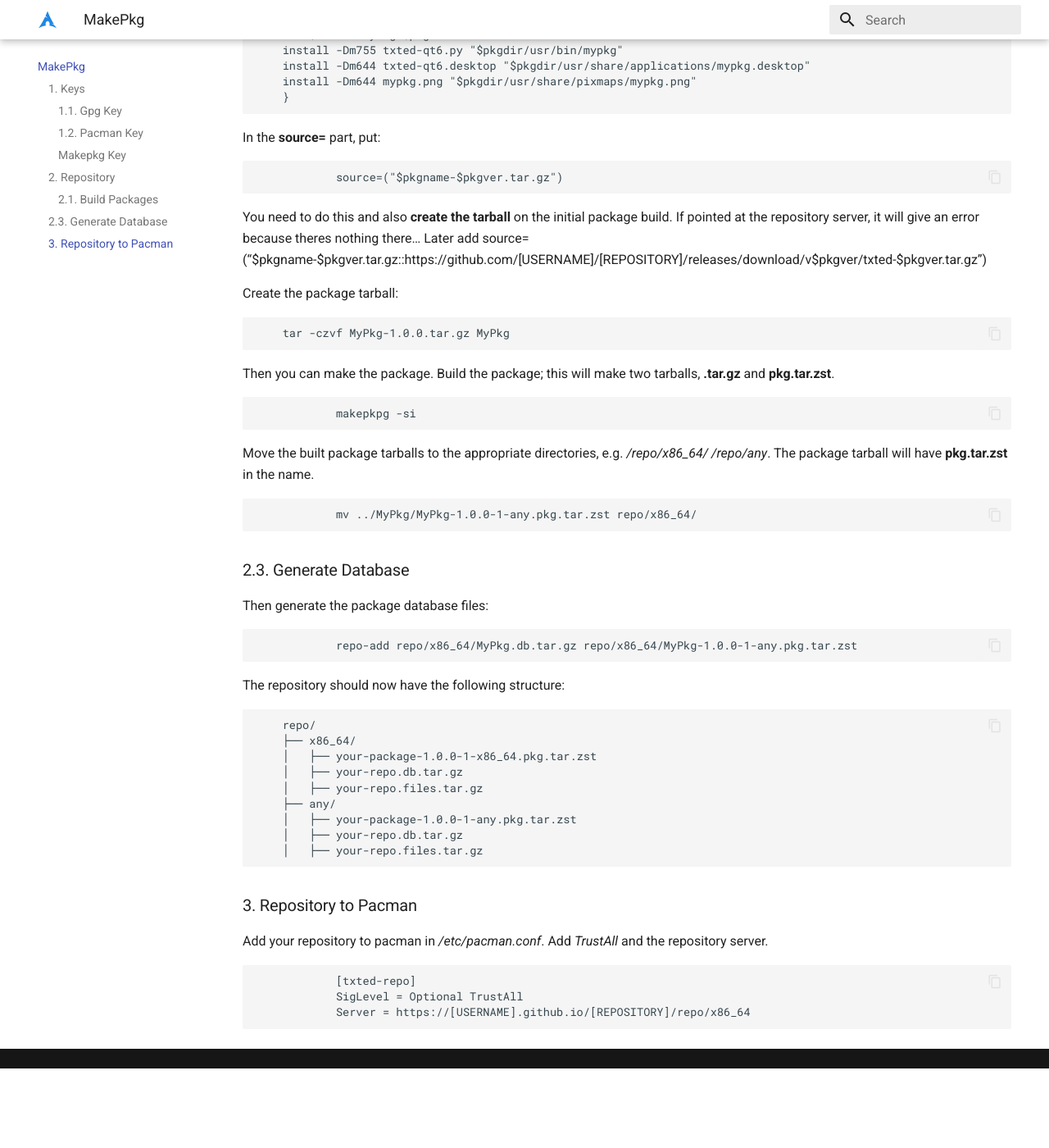
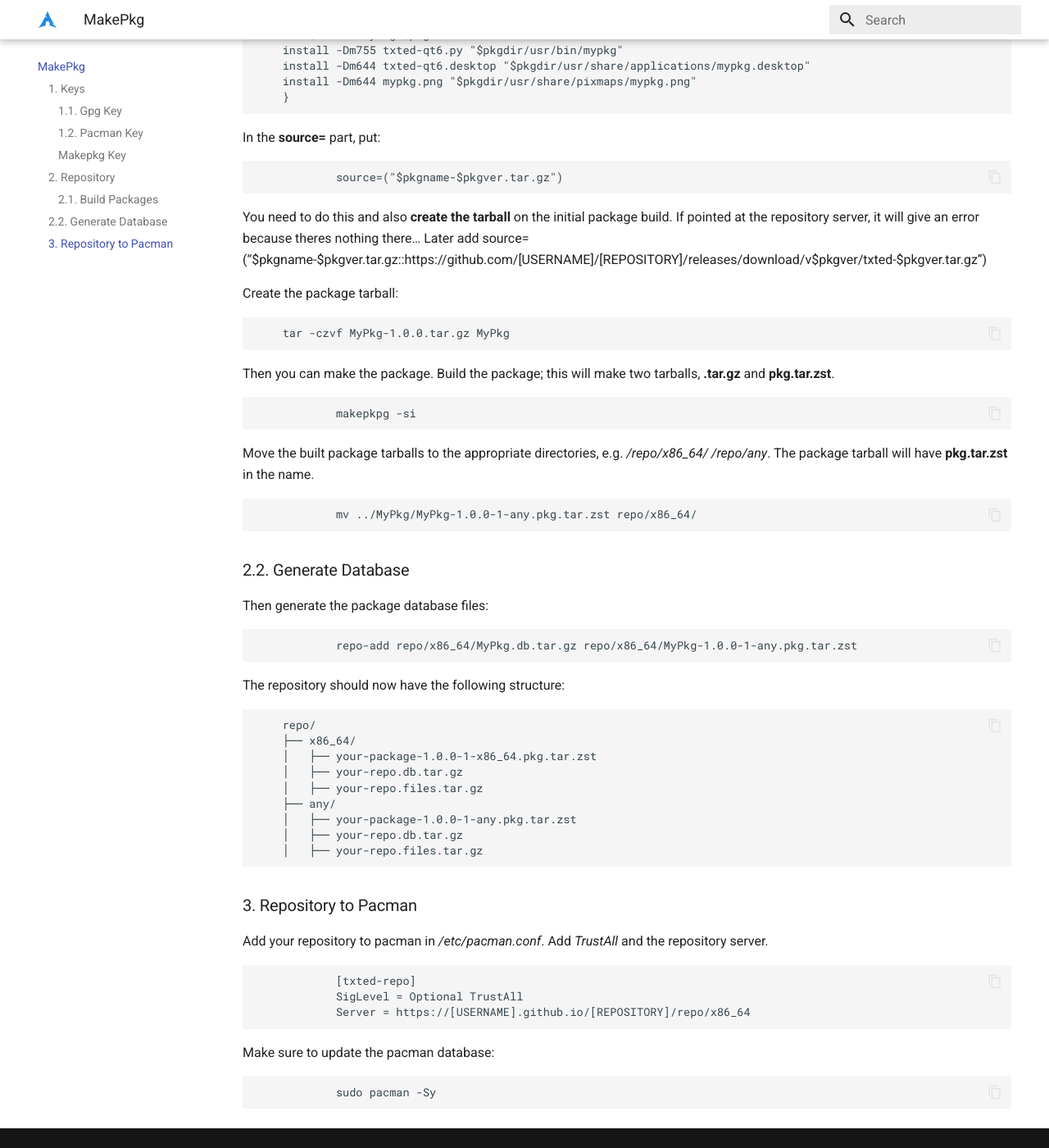
Before and after one commit to l0vemimi/ArchBtw, an MkDocs documentation site: the page built from docs/makepkg.md, in a window 1280 px wide and 1400 px high, scrolled down 1896 px. Shown: the whole window at 82% size. Built offline with MkDocs 1.6.1 and Material for MkDocs 9.7.7, drawn with Linux system fonts in a browser that asks for light colours; the version menu is left out; before the commit the page ends 3199 px from its top, so only the background shows below that.

Commit message:
update makepkg.md

```diff
--- a/docs/makepkg.md
+++ b/docs/makepkg.md
@@ -99,7 +99,7 @@ Move the built package tarballs to the appropriate directories, e.g. */repo/x86_
 
                 mv ../MyPkg/MyPkg-1.0.0-1-any.pkg.tar.zst repo/x86_64/
 
-### 2.3. Generate Database
+### 2.2. Generate Database
 
 Then generate the package database files:
 
@@ -124,3 +124,7 @@ Add your repository to pacman in */etc/pacman.conf*. Add *TrustAll* and the repo
                 [txted-repo]
                 SigLevel = Optional TrustAll
                 Server = https://[USERNAME].github.io/[REPOSITORY]/repo/x86_64
+
+Make sure to update the pacman database:
+
+                sudo pacman -Sy
```
Also changed, not shown: site/makepkg/index.html, site/search/search_index.json.
